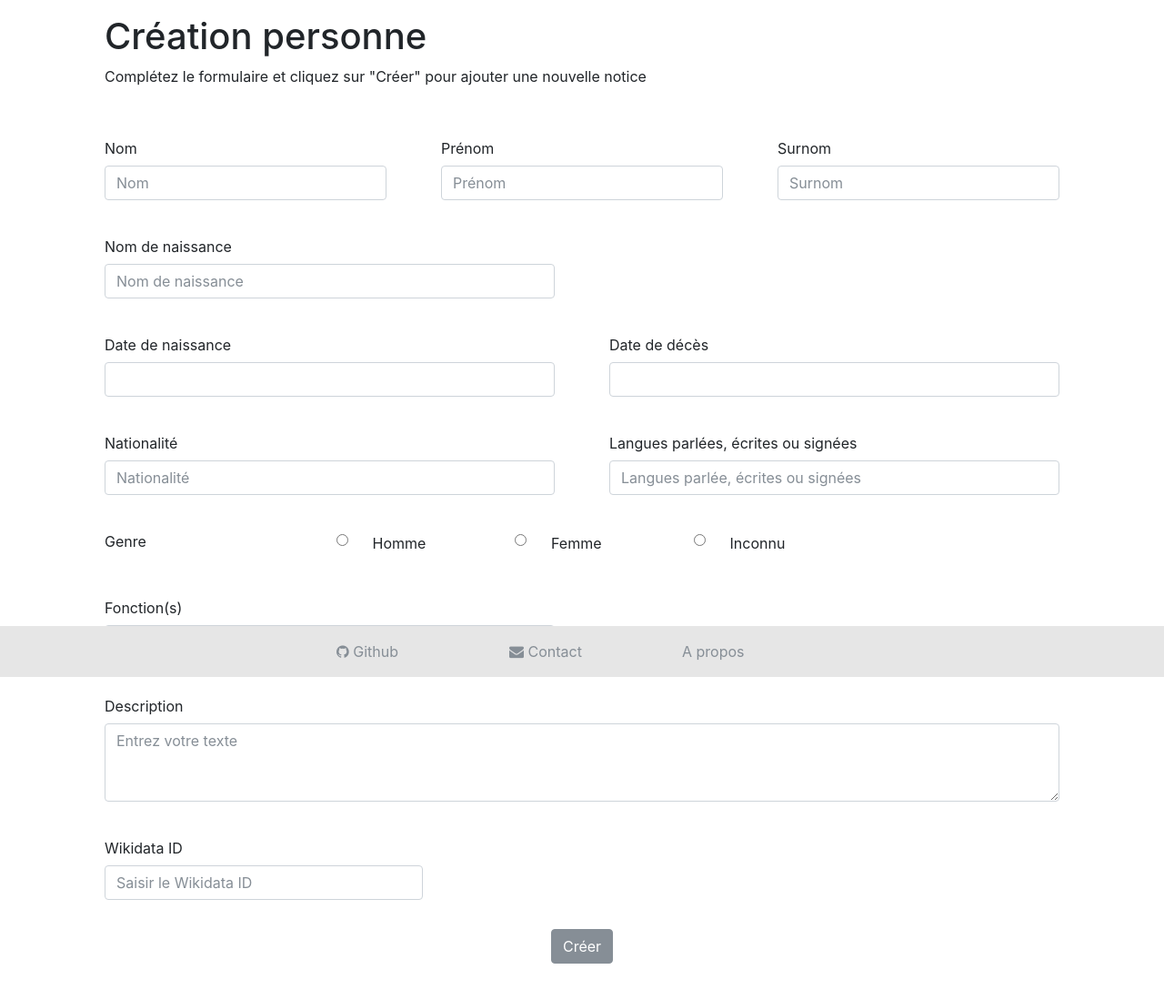
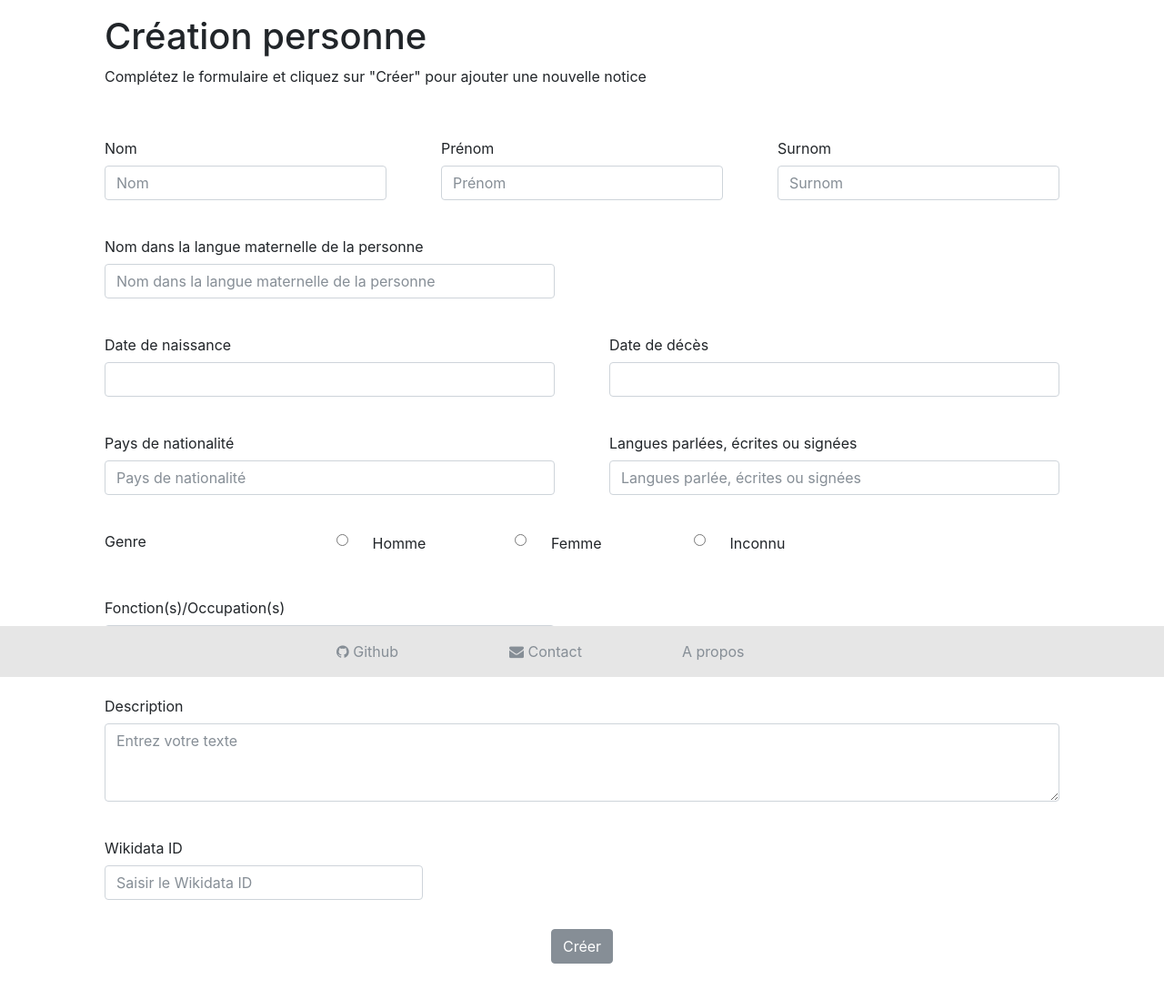
Before and after one commit to Chartes-TNAH/dico-proso, a Flask app: template hoozhoo/templates/pages/creer_personne.html in a window 1280 px wide. Shown: the part 56-1155 px from the top of the page at 91% size. Run offline with Flask 2, Linux system fonts and the light colour scheme; the template is opened without the code that fills it, so the values that code supplies are empty; some libraries are stand-ins or nearby versions.

Commit message:
normalisation des 4 champs du formulaire creation personne

```diff
--- a/hoozhoo/templates/pages/creer_personne.html
+++ b/hoozhoo/templates/pages/creer_personne.html
@@ -33,9 +33,9 @@
     </div>
     <div class="form-group row">
       <div class="form-group col-lg-6">
-        <label for="nom_naissance" class="col-lg-4 col-form-label">Nom de naissance</label>
+        <label for="nom_languematernelle" class="col-lg-9 col-form-label">Nom dans la langue maternelle de la personne</label>
       <div class="col">
-        <input type="text" class="form-control" id="nom_naissance" name="nom_naissance" placeholder="Nom de naissance">
+        <input type="text" class="form-control" id="nom_languematernelle" name="nom_languematernelle" placeholder="Nom dans la langue maternelle de la personne">
       </div>
       </div>
     </div>
@@ -55,9 +55,9 @@
     </div>
     <div class="form-group row">
       <div class="form-group col">
-        <label for="nationalite" class="col-lg-4 col-form-label">Nationalité</label>
+        <label for="pays_nationalite" class="col-lg-4 col-form-label">Pays de nationalité</label>
       <div class="col">
-        <input type="text" class="form-control" id="nationalite" name="nationalite" placeholder="Nationalité">
+        <input type="text" class="form-control" id="pays_nationalite" name="pays_nationalite" placeholder="Pays de nationalité">
       </div>
       </div>
       <div class="form-group col">
@@ -86,9 +86,9 @@
     </div>
     <div class="form-group row">
       <div class="form-group col-lg-6">
-        <label for="fonctions" class="col-lg-4 col-form-label">Fonction(s)</label>
+        <label for="fonctions_occupations" class="col-lg-4 col-form-label">Fonction(s)/Occupation(s)</label>
       <div class="col">
-        <input type="text" class="form-control" id="fonctions" name="fonctions" placeholder="Fonction(s)">
+        <input type="text" class="form-control" id="fonctions_occupations" name="fonctions_occupations" placeholder="Fonction(s)/Occupation(s)">
       </div>
       </div>
     </div>
```
